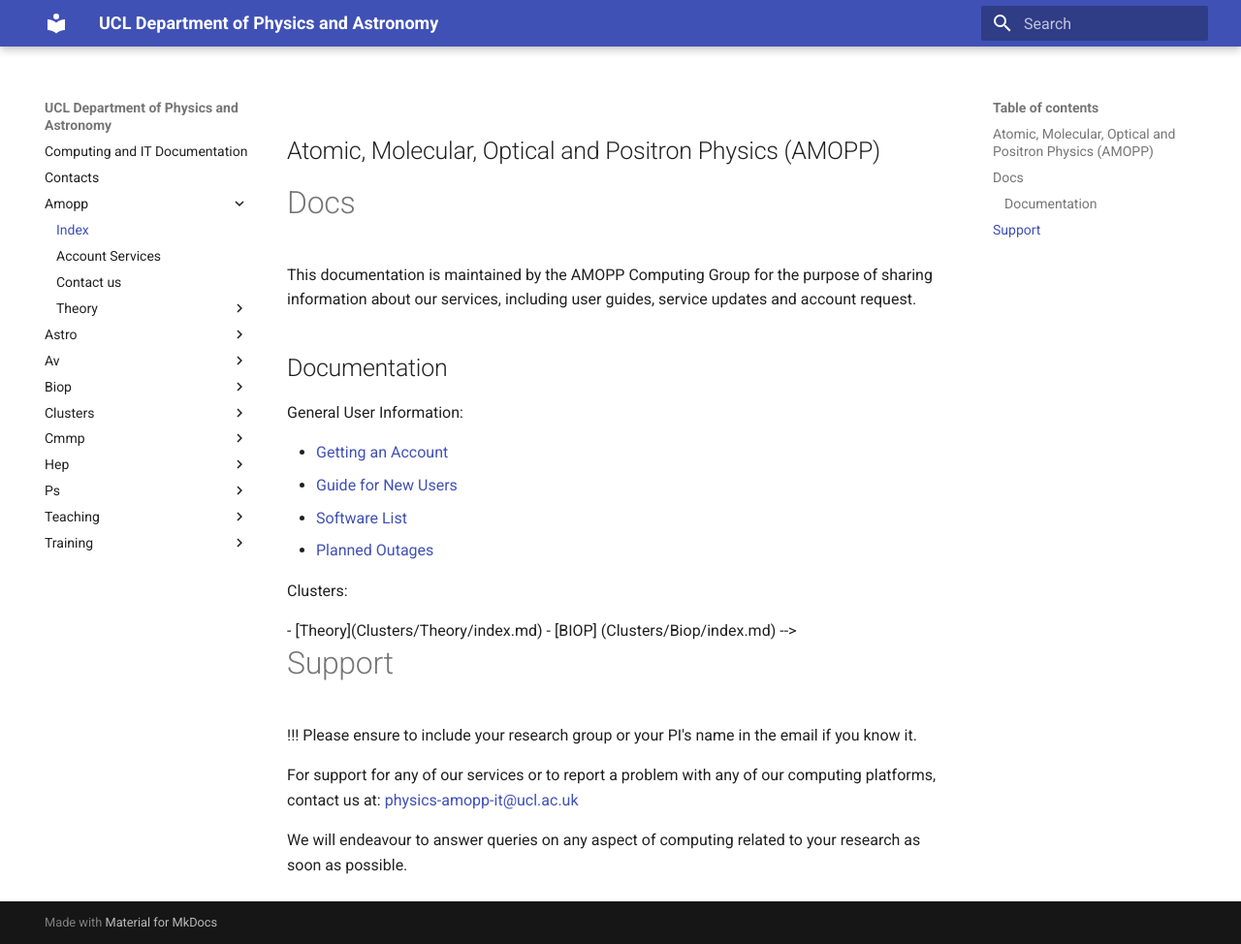
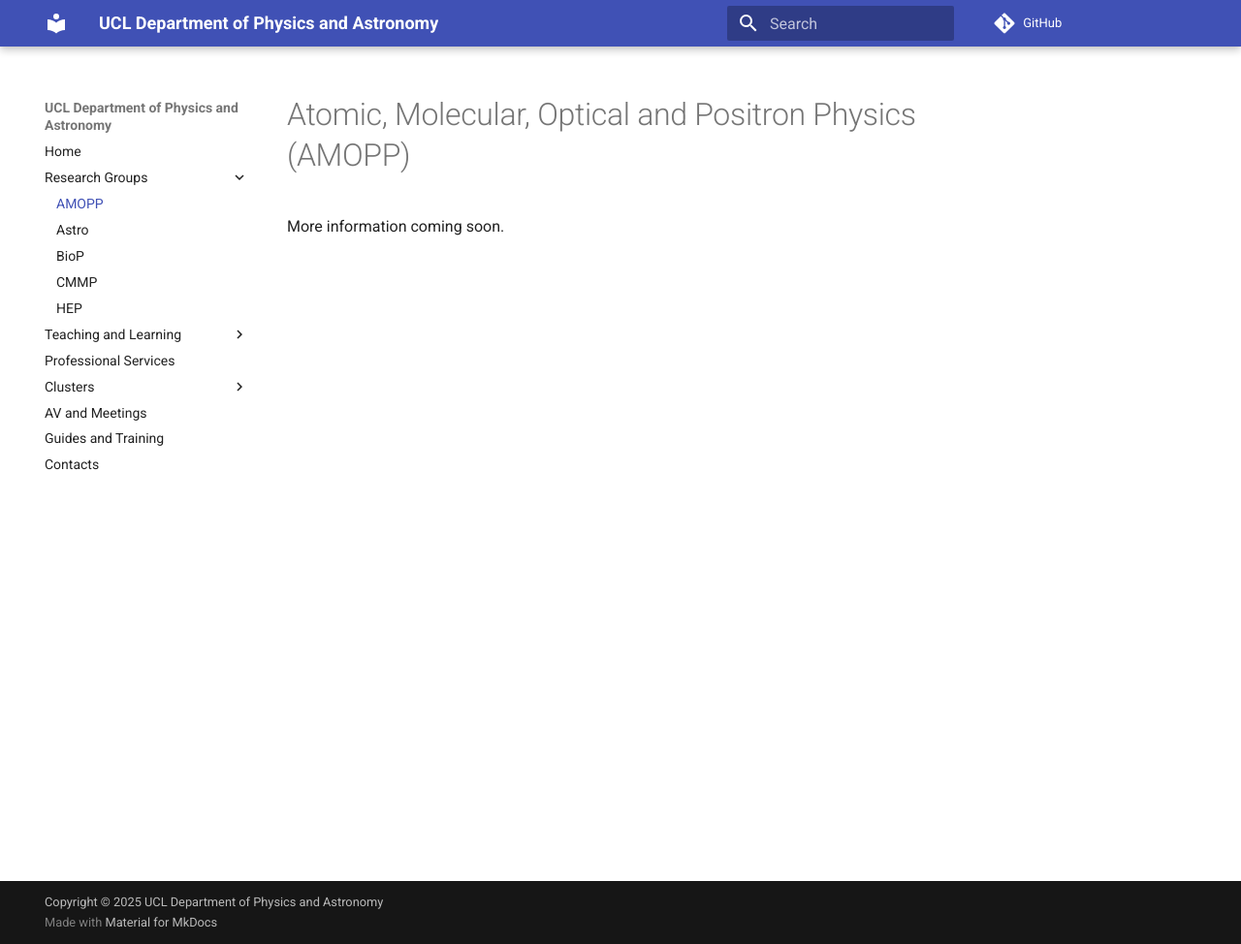
Before and after one commit to UCLPhysAst/uclphysast.github.io, an MkDocs documentation site: the page built from docs/amopp/index.md, in a window 1280 px wide and 974 px high. Shown: the whole window at 97% size. Built offline with MkDocs 1.6.1 and Material for MkDocs 9.7.7, drawn with Linux system fonts in a browser that asks for light colours; comment, search, counter and statistics services are not loaded.

Commit message:
Revert "zbv8MlGl"
This reverts commit a33adb811196a14852c6d339e22ab4f9497de487.

```diff
--- a/docs/amopp/index.md
+++ b/docs/amopp/index.md
@@ -1,35 +1,3 @@
----
-title: Index
-categories:
- -
-layout: docs
----
+# Atomic, Molecular, Optical and Positron Physics (AMOPP)
 
-## Atomic, Molecular, Optical and Positron Physics (AMOPP)
-
-# Docs
-
-This documentation is maintained by the AMOPP Computing Group for the purpose of sharing information about our services, including user guides,
-service updates and account request.
-
-## Documentation
-
-General User Information:
-
-- [Getting an Account](account-services.md)
-- [Guide for New Users](new-users.md)
-- [Software List](Cluster/Theory/software-list.md)
-- [Planned Outages](planned-outages.md)
-
-Clusters:
-<!-->
-- [Theory](Clusters/Theory/index.md)
-- [BIOP] (Clusters/Biop/index.md)
--->
-# Support
-
-!!! Please ensure to include your research group or your PI's name in the email if you know it.
-
-For support for any of our services or to report a problem with any of our computing platforms, contact us at: [physics-amopp-it@ucl.ac.uk](mailto:physics-amopp-it@ucl.ac.uk)
-
-We will endeavour to answer queries on any aspect of computing related to your research as soon as possible.
+More information coming soon.
--- a/mkdocs.yml
+++ b/mkdocs.yml
@@ -1,36 +1,27 @@
 site_name: UCL Department of Physics and Astronomy
-site_url: https://uclphysast.github.io/
-site_author: UCL Physics and Astronomy Computing Team
-site_description: Documentation for the Department of Physics and Astronomy Computing services at UCL.
-
 theme:
   name: material
-  copyright: Copyright &copy; 2025 UCL Department of Physics and Astronomy
-  repo_url: https://github.com/UCLPhysAst/uclphysast.github.io
+copyright: Copyright &copy; 2025 UCL Department of Physics and Astronomy
+repo_url: https://github.com/UCLPhysAst/uclphysast.github.io
 
-  nav:
-    - Home:   index.md
-    - Research Groups:
-      - AMOPP:  amopp/index.md
-      - Astro:  astro/index.md
-      - BioP:   biop/index.md
-      - CMMP:   cmmp/index.md
-      - HEP:    hep/index.md
-    - Teaching and Learning:
-      - Teaching Labs: teaching/labs.md
-      - UCL Observatory: teaching/uclo.md
-    - Professional Services:  ps/index.md
-    - Clusters:
-      - Home: clusters/index.md
-      - DIAS: clusters/dias.md
-      - Hypatia:  clusters/hypatia.md
-      - Research group clusters: clusters/group.md
-      - UCL clusters: clusters/arc.md
-    - AV and Meetings: av/index.md
-    - Guides and Training: training/index.md
-    - Contacts: contacts.md
-
-  markdown_extensions:
-  - admonition
-  - pymdownx.details
-  - pymdownx.superfences
+nav:
+  - Home:   index.md
+  - Research Groups:
+    - AMOPP:  amopp/index.md
+    - Astro:  astro/index.md
+    - BioP:   biop/index.md
+    - CMMP:   cmmp/index.md
+    - HEP:    hep/index.md
+  - Teaching and Learning:
+    - Teaching Labs: teaching/labs.md
+    - UCL Observatory: teaching/uclo.md
+  - Professional Services:  ps/index.md
+  - Clusters:
+    - Home: clusters/index.md
+    - DIAS: clusters/dias.md
+    - Hypatia:  clusters/hypatia.md
+    - Research group clusters: clusters/group.md
+    - UCL clusters: clusters/arc.md
+  - AV and Meetings: av/index.md
+  - Guides and Training: training/index.md
+  - Contacts: contacts.md
```
Also changed, not shown: docs/amopp/Theory/data-storage.md (deleted, +0 -67 lines), docs/amopp/Theory/modules.md (deleted, +0 -65 lines), docs/amopp/Theory/software-lists.md (deleted, +0 -10 lines), docs/amopp/account-services.md (deleted, +0 -11 lines), docs/amopp/contact-us.md (deleted, +0 -26 lines), docs/biop/index.md (+1 -35 lines).
